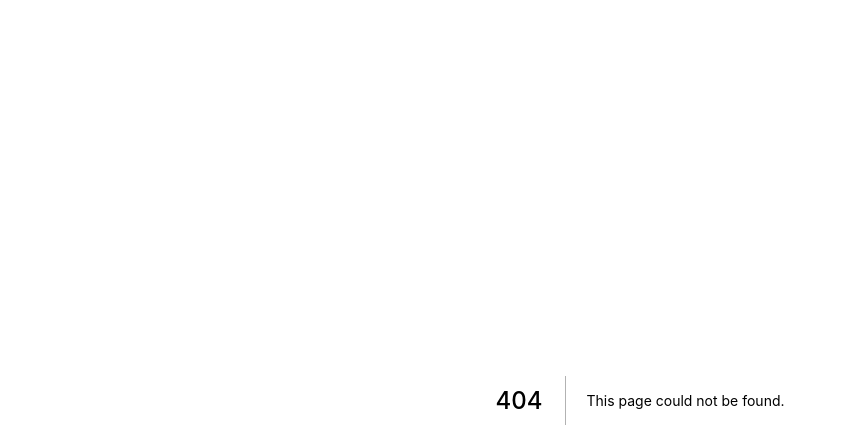
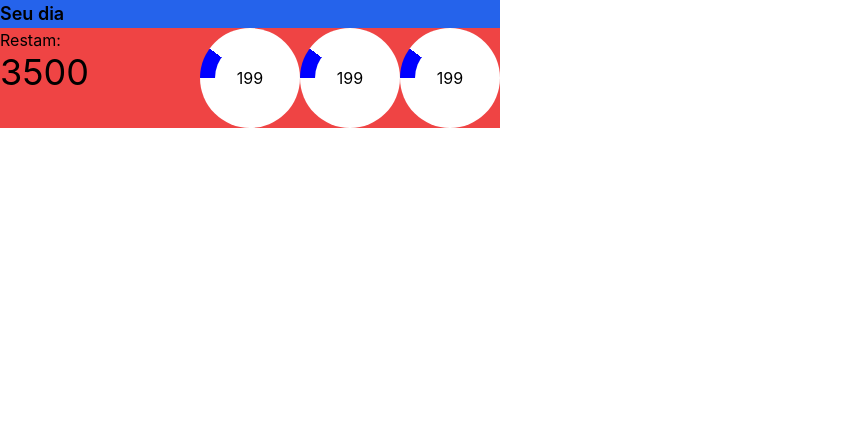
Before and after one commit to PedroSpelta/Fitness, a Next.js app: page /home in a window 1280 px wide. Before the commit this address had no page. Shown: the top 448 px of the page, without its empty margins (0-847 px from the left). Built offline with nearby package versions, Linux system fonts and the light colour scheme.

Commit message:
criando home

```diff
--- /dev/null
+++ b/components/Daily.tsx
@@ -0,0 +1,28 @@
+import React, { useState } from "react";
+import MacroCircle from "./MacroCircle";
+
+function Daily() {
+  const [] = useState();
+  return (
+    <div className="w-[500px] h-[50px] bg-blue-600 ">
+      {/* header */}
+      <div className="flex justify-between">
+        <p className="text-lg font-semibold">Seu dia</p>
+      </div>
+      {/* body */}
+      <div className="bg-red-500 flex justify-between">
+        <div >
+          <p>Restam:</p>
+          <p className="text-4xl">3500</p>
+        </div>
+        <div className="bg-red-500 flex justify-end">
+          <MacroCircle percentage={0.1} absolute={199} />
+          <MacroCircle percentage={0.1} absolute={199} />
+          <MacroCircle percentage={0.1} absolute={199} />
+        </div>
+      </div>
+    </div>
+  );
+}
+
+export default Daily;
--- /dev/null
+++ b/components/MacroCircle.tsx
@@ -0,0 +1,31 @@
+import React from "react";
+//https://stackoverflow.com/questions/21205652/how-to-draw-a-circle-sector-in-css
+
+function MacroCircle({
+  percentage,
+  absolute,
+}: {
+  percentage: number;
+  absolute: number;
+}) {
+  const color = percentage < 0.5 ? "white" : "blue";
+  const degree =
+    percentage < 0.5 ? 180 - percentage * 360 : 180 - (percentage - 0.5) * 360;
+  const gradient = `-${degree}deg, ${color}`;
+
+  return (
+    <div
+      className="rounded-full w-[100px] h-[100px] flex justify-center items-center"
+      style={{
+        backgroundColor: "blue",
+        backgroundImage: `linear-gradient(${gradient} 50%, transparent 50%), linear-gradient(180deg, transparent 50%, white 50%)`,
+      }}
+    >
+      <div className="rounded-full w-[70px] h-[70px] bg-white flex justify-center items-center">
+        {absolute}
+      </div>
+    </div>
+  );
+}
+
+export default MacroCircle;
--- a/package.json
+++ b/package.json
@@ -15,8 +15,11 @@
   "devDependencies": {
     "@types/node": "17.0.4",
     "@types/react": "17.0.38",
+    "autoprefixer": "^10.4.0",
     "eslint": "8.5.0",
     "eslint-config-next": "12.0.7",
+    "postcss": "^8.2.15",
+    "tailwindcss": "^3.0.7",
     "typescript": "4.5.4"
   }
 }
--- /dev/null
+++ b/pages/home/index.tsx
@@ -0,0 +1,12 @@
+import type { NextPage } from "next";
+import React from "react";
+import Daily from "../../components/Daily";
+import MacroCircle from "../../components/MacroCircle";
+
+const index: NextPage = () => {
+  return <div>
+		<Daily />
+  </div>;
+};
+
+export default index;
--- a/pages/index.tsx
+++ b/pages/index.tsx
@@ -5,67 +5,7 @@ import styles from '../styles/Home.module.css'
 
 const Home: NextPage = () => {
   return (
-    <div className={styles.container}>
-      <Head>
-        <title>Create Next App</title>
-        <meta name="description" content="Generated by create next app" />
-        <link rel="icon" href="/favicon.ico" />
-      </Head>
-
-      <main className={styles.main}>
-        <h1 className={styles.title}>
-          Welcome to <a href="https://nextjs.org">Next.js!</a>
-        </h1>
-
-        <p className={styles.description}>
-          Get started by editing{' '}
-          <code className={styles.code}>pages/index.tsx</code>
-        </p>
-
-        <div className={styles.grid}>
-          <a href="https://nextjs.org/docs" className={styles.card}>
-            <h2>Documentation &rarr;</h2>
-            <p>Find in-depth information about Next.js features and API.</p>
-          </a>
-
-          <a href="https://nextjs.org/learn" className={styles.card}>
-            <h2>Learn &rarr;</h2>
-            <p>Learn about Next.js in an interactive course with quizzes!</p>
-          </a>
-
-          <a
-            href="https://github.com/vercel/next.js/tree/master/examples"
-            className={styles.card}
-          >
-            <h2>Examples &rarr;</h2>
-            <p>Discover and deploy boilerplate example Next.js projects.</p>
-          </a>
-
-          <a
-            href="https://vercel.com/new?utm_source=create-next-app&utm_medium=default-template&utm_campaign=create-next-app"
-            className={styles.card}
-          >
-            <h2>Deploy &rarr;</h2>
-            <p>
-              Instantly deploy your Next.js site to a public URL with Vercel.
-            </p>
-          </a>
-        </div>
-      </main>
-
-      <footer className={styles.footer}>
-        <a
-          href="https://vercel.com?utm_source=create-next-app&utm_medium=default-template&utm_campaign=create-next-app"
-          target="_blank"
-          rel="noopener noreferrer"
-        >
-          Powered by{' '}
-          <span className={styles.logo}>
-            <Image src="/vercel.svg" alt="Vercel Logo" width={72} height={16} />
-          </span>
-        </a>
-      </footer>
-    </div>
+    <div className='text-green-500 text-8xl'>hello world</div>
   )
 }
 
--- /dev/null
+++ b/postcss.config.js
@@ -0,0 +1,6 @@
+module.exports = {
+  plugins: {
+    tailwindcss: {},
+    autoprefixer: {},
+  },
+}
--- a/styles/globals.css
+++ b/styles/globals.css
@@ -1,3 +1,7 @@
+@tailwind base;
+@tailwind components;
+@tailwind utilities;
+
 html,
 body {
   padding: 0;
@@ -14,3 +18,9 @@ a {
 * {
   box-sizing: border-box;
 }
+
+.macroNutrients {
+  background-color: blue;
+  background-image: linear-gradient(-170deg, blue 50%, transparent 50%),
+    linear-gradient(180deg, transparent 50%, white 50%);
+}
--- /dev/null
+++ b/tailwind.config.js
@@ -0,0 +1,10 @@
+module.exports = {
+  content: [
+    "./pages/**/*.{js,ts,jsx,tsx}",
+    "./components/**/*.{js,ts,jsx,tsx}",
+  ],
+  theme: {
+    extend: {},
+  },
+  plugins: [],
+}
```
Also changed, not shown: 1 other file (tests, documents, lock files or other folders).
